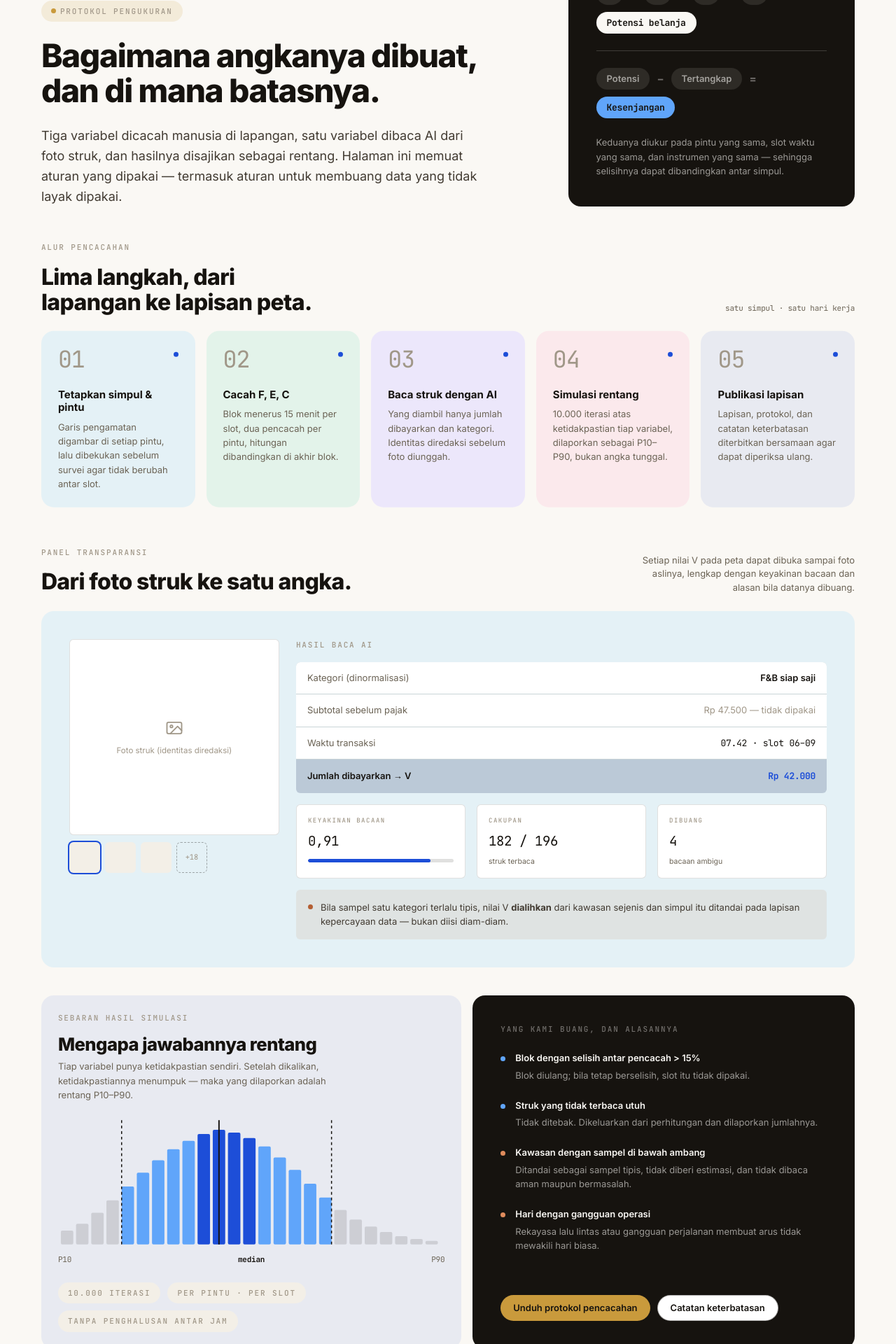
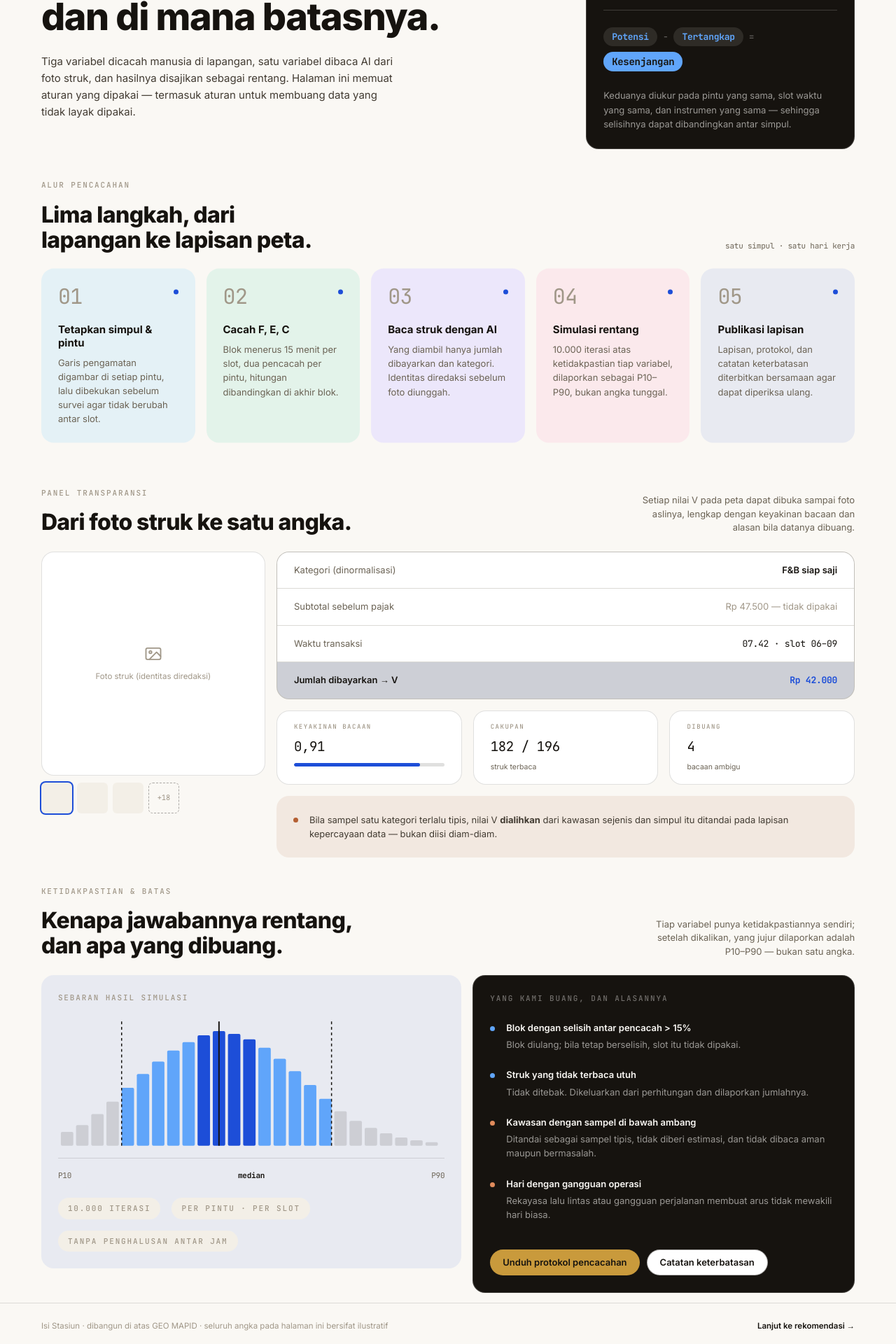
Before and after one commit to pandora-mapid/isistasiun-fe, a Next.js app: page /metodologi in a window 1280 px wide. Shown: the part 260-2180 px from the top of the page at 70% size. Built offline with nearby package versions, Linux system fonts and the light colour scheme.

Commit message:
Beranda, insight and metodologi done

```diff
--- a/app/metodologi/page.tsx
+++ b/app/metodologi/page.tsx
@@ -128,15 +128,16 @@ export default function MetodologiPage() {
 
       {/* ============================================================
           Hero — dua kolom. Tulisan kiri, kartu tinta persamaan kanan.
+          Grid, tipografi & jarak disamakan dengan hero Insight.
           ============================================================ */}
       <section
         className="reveal"
         style={{
           display: "grid",
           gridTemplateColumns:
-            "minmax(0, 1fr) minmax(0, clamp(360px, 32vw, 460px))",
+            "minmax(0, 1fr) minmax(0, clamp(340px, 30vw, 430px))",
           gap: "var(--s4)",
-          alignItems: "end",
+          alignItems: "start",
           padding: "clamp(28px, 3.5vw, 52px) var(--page-x) var(--s4)",
         }}
       >
@@ -144,9 +145,10 @@ export default function MetodologiPage() {
           <Lencana label="Protokol pengukuran" warna="brand" dot />
           <h1
             style={{
-              font: "800 clamp(30px, 3.6vw, 52px)/1.08 var(--font-inter), system-ui, sans-serif",
-              letterSpacing: "-0.03em",
+              font: "800 var(--t-h1)/1.04 var(--font-inter), system-ui, sans-serif",
+              letterSpacing: "-0.025em",
               margin: "var(--s3) 0 0",
+              maxWidth: "24ch",
               textWrap: "balance",
             }}
           >
@@ -155,9 +157,9 @@ export default function MetodologiPage() {
           <p
             style={{
               margin: "var(--s3) 0 0",
-              maxWidth: "56ch",
-              fontSize: "var(--t-lead)",
-              lineHeight: 1.62,
+              maxWidth: "54ch",
+              fontSize: "var(--t-body)",
+              lineHeight: 1.6,
               color: "var(--ink-2)",
             }}
           >
@@ -169,23 +171,16 @@ export default function MetodologiPage() {
         </div>
 
         <div
-          className="ink-band"
+          className="kartu ink-band"
           style={{
             background: "var(--ink)",
-            borderRadius: "var(--r-md)",
-            padding: "var(--s4)",
+            padding: "var(--s3)",
+            overflow: "hidden",
           }}
         >
           <span className="eyebrow">Persamaan potensi</span>
-          <div
-            style={{
-              display: "flex",
-              flexWrap: "wrap",
-              alignItems: "center",
-              gap: 10,
-              marginTop: "var(--s3)",
-            }}
-          >
+          <div style={{ marginTop: "var(--s3)" }}>
+            <Baris>
               <Suku>F</Suku>
               <Operator>×</Operator>
               <Suku>E</Suku>
@@ -194,19 +189,8 @@ export default function MetodologiPage() {
               <Operator>×</Operator>
               <Suku>V</Suku>
               <Operator>=</Operator>
-            <span
-              className="fig"
-              style={{
-                padding: "9px 15px",
-                borderRadius: "var(--r-pill)",
-                background: "var(--paper)",
-                color: "var(--ink)",
-                font: "700 13px/1 var(--font-mono), ui-monospace, monospace",
-              }}
-            >
-              Potensi belanja
-            </span>
-          </div>
+              <Hasil>Potensi</Hasil>
+            </Baris>
             <div
               style={{
                 height: 1,
@@ -214,30 +198,13 @@ export default function MetodologiPage() {
                 margin: "var(--s3) 0",
               }}
             />
-          <div
-            style={{
-              display: "flex",
-              flexWrap: "wrap",
-              alignItems: "center",
-              gap: 10,
-            }}
-          >
-            <Pil>Potensi</Pil>
+            <Baris kiri>
+              <Suku sm>Potensi</Suku>
               <Operator>−</Operator>
-            <Pil>Tertangkap</Pil>
+              <Suku sm>Tertangkap</Suku>
               <Operator>=</Operator>
-            <span
-              className="fig"
-              style={{
-                padding: "9px 15px",
-                borderRadius: "var(--r-pill)",
-                background: "var(--data)",
-                color: "var(--ink)",
-                font: "700 13px/1 var(--font-mono), ui-monospace, monospace",
-              }}
-            >
-              Kesenjangan
-            </span>
+              <Hasil data>Kesenjangan</Hasil>
+            </Baris>
           </div>
           <p
             style={{
@@ -286,10 +253,8 @@ export default function MetodologiPage() {
                 <span
                   className="fig"
                   style={{
-                    fontSize: "clamp(24px, 2.6vw, 34px)",
-                    fontWeight: 200,
-                    lineHeight: 1,
-                    letterSpacing: "-0.03em",
+                    font: "400 clamp(23px, 2.4vw, 30px)/1 var(--font-mono), ui-monospace, monospace",
+                    letterSpacing: "-0.02em",
                     color: "var(--ink-faint)",
                   }}
                 >
@@ -324,7 +289,8 @@ export default function MetodologiPage() {
       </section>
 
       {/* ============================================================
-          Panel transparansi — foto struk → satu angka.
+          Panel transparansi — foto struk → satu angka. Grid kartu datar
+          langsung di atas kertas (bukan panel bersarang) — pola Insight.
           ============================================================ */}
       <section className="reveal" style={seksi}>
         <Kepala
@@ -335,11 +301,9 @@ export default function MetodologiPage() {
         <div
           style={{
             display: "grid",
-            gridTemplateColumns: "minmax(0, 300px) minmax(0, 1fr)",
-            gap: "var(--s3)",
-            background: "var(--tile-sky)",
-            borderRadius: "var(--r-md)",
-            padding: "var(--s4)",
+            gridTemplateColumns: "minmax(0, 320px) minmax(0, 1fr)",
+            gap: "var(--s2)",
+            alignItems: "start",
           }}
         >
           {/* KIRI — foto + kontak sheet */}
@@ -347,9 +311,8 @@ export default function MetodologiPage() {
             <div
               className="kartu"
               style={{
-                borderRadius: "var(--r-sm)",
                 overflow: "hidden",
-                height: 280,
+                height: 320,
                 background: "var(--surface)",
               }}
             >
@@ -392,16 +355,14 @@ export default function MetodologiPage() {
 
           {/* KANAN — hasil baca AI */}
           <div>
-            <div className="eyebrow" style={{ marginBottom: "var(--s2)" }}>
-              Hasil baca AI
-            </div>
             <div
               style={{
                 display: "flex",
                 flexDirection: "column",
                 gap: 1,
                 background: "var(--rule)",
-                borderRadius: "var(--r-sm)",
+                border: "1px solid var(--rule)",
+                borderRadius: "var(--r-md)",
                 overflow: "hidden",
               }}
             >
@@ -422,7 +383,8 @@ export default function MetodologiPage() {
                 style={{
                   display: "flex",
                   justifyContent: "space-between",
-                  padding: "14px 16px",
+                  gap: "var(--s2)",
+                  padding: "var(--s2) var(--s3)",
                   background: "var(--data-wash)",
                   fontSize: "var(--t-small)",
                 }}
@@ -455,12 +417,12 @@ export default function MetodologiPage() {
             <div
               style={{
                 display: "flex",
-                gap: 11,
+                gap: "var(--s2)",
                 alignItems: "flex-start",
                 marginTop: "var(--s2)",
-                borderRadius: "var(--r-sm)",
+                borderRadius: "var(--r-md)",
                 background: "var(--field-wash)",
-                padding: "15px 17px",
+                padding: "var(--s3)",
                 fontSize: "var(--t-small)",
                 lineHeight: 1.55,
                 color: "var(--ink-2)",
@@ -468,7 +430,7 @@ export default function MetodologiPage() {
             >
               <span
                 className="dot"
-                style={{ background: "var(--field)", marginTop: 6 }}
+                style={{ background: "var(--field)", marginTop: 7 }}
               />
               <span>
                 Bila sampel satu kategori terlalu tipis, nilai V{" "}
@@ -481,49 +443,38 @@ export default function MetodologiPage() {
       </section>
 
       {/* ============================================================
-          Mengapa jawabannya rentang — histogram + kartu "yang dibuang".
+          Ketidakpastian & batas — histogram + kartu "yang dibuang".
           ============================================================ */}
-      <section
-        className="reveal"
+      <section className="reveal" style={seksi}>
+        <Kepala
+          kicker="Ketidakpastian & batas"
+          judul="Kenapa jawabannya rentang, dan apa yang dibuang."
+          catatan="Tiap variabel punya ketidakpastiannya sendiri; setelah dikalikan, yang jujur dilaporkan adalah P10–P90 — bukan satu angka."
+        />
+        <div
           style={{
-          ...seksi,
             display: "grid",
             gridTemplateColumns: "minmax(0, 1.1fr) minmax(0, 1fr)",
             gap: "var(--s2)",
+            alignItems: "start",
           }}
         >
+          {/* KIRI — sebaran simulasi */}
           <div style={tint("var(--data-wash)")}>
-          <div className="eyebrow" style={{ marginBottom: "var(--s2)" }}>
+            <div className="eyebrow" style={{ marginBottom: "var(--s3)" }}>
               Sebaran hasil simulasi
             </div>
-          <h2
-            style={{
-              font: "800 var(--t-h3)/1.12 var(--font-inter), system-ui, sans-serif",
-              letterSpacing: "-0.02em",
-              margin: "0 0 6px",
-            }}
-          >
-            Mengapa jawabannya rentang
-          </h2>
-          <p
-            style={{
-              fontSize: "var(--t-small)",
-              lineHeight: 1.6,
-              color: "var(--ink-muted)",
-              margin: "0 0 var(--s3)",
-              maxWidth: "48ch",
-            }}
-          >
-            Tiap variabel punya ketidakpastian sendiri. Setelah dikalikan,
-            ketidakpastiannya menumpuk — maka yang dilaporkan adalah rentang
-            P10–P90.
-          </p>
             <svg
               width="100%"
               height="180"
               viewBox="0 0 560 180"
               preserveAspectRatio="xMidYMid meet"
-            style={{ display: "block", width: "100%", maxWidth: 620, margin: "0 auto" }}
+              style={{
+                display: "block",
+                width: "100%",
+                maxWidth: 620,
+                margin: "0 auto",
+              }}
             >
               {HISTO.map((b) => (
                 <rect
@@ -568,38 +519,44 @@ export default function MetodologiPage() {
               style={{
                 display: "flex",
                 justifyContent: "space-between",
-              marginTop: 12,
+                marginTop: "var(--s2)",
+                paddingTop: "var(--s2)",
+                borderTop: "1px solid var(--rule)",
                 fontSize: "var(--t-micro)",
               }}
             >
               <span style={{ color: "var(--ink-muted)" }}>P10</span>
-            <span style={{ fontWeight: 700, color: "var(--ink)" }}>median</span>
+              <span style={{ fontWeight: 700, color: "var(--ink)" }}>
+                median
+              </span>
               <span style={{ color: "var(--ink-muted)" }}>P90</span>
             </div>
             <div
               style={{
                 display: "flex",
-              gap: 10,
+                gap: "var(--s2)",
                 marginTop: "var(--s3)",
                 flexWrap: "wrap",
               }}
             >
-            {["10.000 iterasi", "per pintu · per slot", "tanpa penghalusan antar jam"].map(
-              (t) => (
+              {[
+                "10.000 iterasi",
+                "per pintu · per slot",
+                "tanpa penghalusan antar jam",
+              ].map((t) => (
                 <span key={t} className="eyebrow-chip eyebrow">
                   {t}
                 </span>
-              ),
-            )}
+              ))}
             </div>
           </div>
 
+          {/* KANAN — yang dibuang */}
           <div
-          className="ink-band"
+            className="kartu ink-band"
             style={{
               background: "var(--ink)",
-            borderRadius: "var(--r-md)",
-            padding: "var(--s4)",
+              padding: "var(--s3)",
               display: "flex",
               flexDirection: "column",
             }}
@@ -618,7 +575,11 @@ export default function MetodologiPage() {
               {BUANG.map((b) => (
                 <div
                   key={b.judul}
-                style={{ display: "flex", gap: 14, alignItems: "flex-start" }}
+                  style={{
+                    display: "flex",
+                    gap: "var(--s2)",
+                    alignItems: "flex-start",
+                  }}
                 >
                   <span
                     className="dot"
@@ -660,6 +621,7 @@ export default function MetodologiPage() {
               <button className="b bs">Catatan keterbatasan</button>
             </div>
           </div>
+        </div>
       </section>
 
       <footer
@@ -679,11 +641,7 @@ export default function MetodologiPage() {
         </span>
         <Link
           href="/rekomendasi"
-          style={{
-            fontSize: "var(--t-small)",
-            fontWeight: 600,
-            color: "var(--ink)",
-          }}
+          style={{ fontSize: 11.5, fontWeight: 600, color: "var(--ink)" }}
         >
           Lanjut ke rekomendasi →
         </Link>
@@ -692,14 +650,56 @@ export default function MetodologiPage() {
   );
 }
 
-/* --- Potongan kecil untuk kartu persamaan di hero -------------------------- */
+/* --- Kartu "Persamaan potensi" di hero ------------------------------------- */
+
+/**
+ * Ukuran font tiap bagian persamaan, dalam px. **Atur di sini** — ini satu-
+ * satunya tempatnya. `suku` = huruf F/E/C/V (baris 1); `sukuBaris2` = kata
+ * "Potensi"/"Tertangkap" (baris 2); `hasil` = pil hasil "Potensi" & "Kesenjangan";
+ * `operator` = tanda × − =.
+ */
+const FONT_PERSAMAAN = {
+  suku: 15,
+  sukuBaris2: 13,
+  hasil: 14,
+  operator: 13,
+};
+
+/**
+ * Satu baris persamaan. Default `space-between` (membentang selebar kartu);
+ * `kiri` mengunci ke kiri (sisi kanan boleh kosong). `flex-wrap` supaya turun
+ * ke bawah — bukan terpotong — kalau kartunya sempit.
+ */
+function Baris({
+  children,
+  kiri = false,
+}: {
+  children: ReactNode;
+  kiri?: boolean;
+}) {
+  return (
+    <div
+      style={{
+        display: "flex",
+        justifyContent: kiri ? "flex-start" : "space-between",
+        alignItems: "center",
+        gap: kiri ? "8px 8px" : "8px 4px",
+        flexWrap: "wrap",
+      }}
+    >
+      {children}
+    </div>
+  );
+}
 
 function Operator({ children }: { children: string }) {
   return (
     <span
+      className="fig"
       style={{
         color: "var(--ink-faint)",
-        font: "700 15px/1 var(--font-inter), system-ui, sans-serif",
+        fontSize: FONT_PERSAMAAN.operator,
+        flex: "none",
       }}
     >
       {children}
@@ -707,16 +707,17 @@ function Operator({ children }: { children: string }) {
   );
 }
 
-function Suku({ children }: { children: string }) {
+function Suku({ children, sm = false }: { children: string; sm?: boolean }) {
   return (
     <span
       className="fig"
       style={{
-        padding: "9px 15px",
+        flex: "none",
+        padding: sm ? "7px 12px" : "8px 13px",
         borderRadius: "var(--r-pill)",
         background: "rgba(250, 248, 244, 0.1)",
         color: "var(--data-mid)",
-        font: "700 15px/1 var(--font-mono), ui-monospace, monospace",
+        font: `700 ${sm ? FONT_PERSAMAAN.sukuBaris2 : FONT_PERSAMAAN.suku}px/1 var(--font-mono), ui-monospace, monospace`,
       }}
     >
       {children}
@@ -724,15 +725,23 @@ function Suku({ children }: { children: string }) {
   );
 }
 
-function Pil({ children }: { children: string }) {
+function Hasil({
+  children,
+  data = false,
+}: {
+  children: string;
+  data?: boolean;
+}) {
   return (
     <span
+      className="fig"
       style={{
-        padding: "9px 15px",
+        flex: "none",
+        padding: "7px 12px",
         borderRadius: "var(--r-pill)",
-        background: "rgba(250, 248, 244, 0.1)",
-        color: "var(--ink-muted)",
-        font: "600 13px/1 var(--font-inter), system-ui, sans-serif",
+        background: data ? "var(--data)" : "var(--paper)",
+        color: "var(--ink)",
+        font: `700 ${FONT_PERSAMAAN.hasil}px/1 var(--font-mono), ui-monospace, monospace`,
       }}
     >
       {children}
@@ -755,7 +764,7 @@ function BarisAtribut({
         display: "flex",
         justifyContent: "space-between",
         gap: "var(--s2)",
-        padding: "13px 16px",
+        padding: "var(--s2) var(--s3)",
         background: "var(--surface)",
         fontSize: "var(--t-small)",
       }}
@@ -780,13 +789,13 @@ function KartuStat({
   return (
     <div
       style={{
-        borderRadius: "var(--r-sm)",
+        borderRadius: "var(--r-md)",
         background: "var(--surface)",
         border: "1px solid var(--rule)",
-        padding: "var(--s2)",
+        padding: "var(--s2) var(--s3)",
       }}
     >
-      <div className="eyebrow" style={{ fontSize: 9, marginBottom: 9 }}>
+      <div className="eyebrow" style={{ fontSize: 9, marginBottom: 8 }}>
         {label}
       </div>
       <div className="fig" style={{ fontSize: 19, color: "var(--ink)" }}>
@@ -798,7 +807,7 @@ function KartuStat({
           style={{
             display: "block",
             height: 5,
-            marginTop: 10,
+            marginTop: 8,
             background: "var(--rule)",
             overflow: "hidden",
           }}
```
Lines whose indentation alone changed are shown as unchanged.
